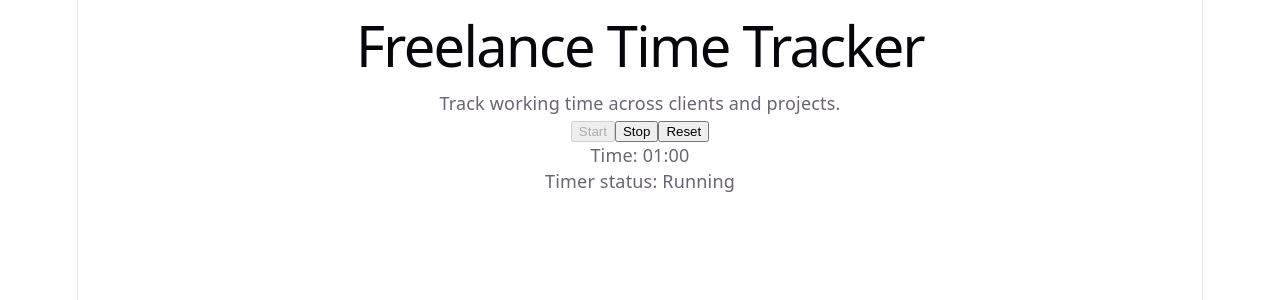
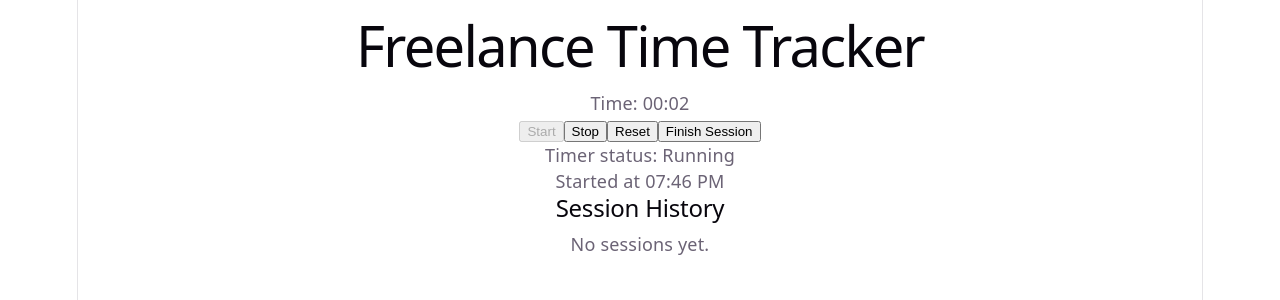
Before and after one commit to madcodedillain/work-time-tracker, a React (Vite) app: page / in a window 1280 px wide. Both pictures are taken after a click on the button "Start". Shown: the top 300 px of the page. Built offline with nearby package versions, Linux system fonts and the light colour scheme.

Commit message:
Basic Session Logic

```diff
--- a/src/App.tsx
+++ b/src/App.tsx
@@ -1,7 +1,6 @@
 import { useEffect, useState } from 'react';
 
-function formatTime(totalSeconds: number)
-{
+function formatTime(totalSeconds: number) {
   const minutes = Math.floor(totalSeconds / 60);
   const remainingSeconds = totalSeconds % 60;
 
@@ -9,9 +8,13 @@
 }
 
 function App() {
+  const [seconds, setSeconds] = useState(0);
+  const [isRunning, setIsRunning] = useState(false);
+  const [startTime, setStartTime] = useState<Date | null>(null);
 
-  const [seconds, setSeconds] = useState(58);
-  const [isRunning, setIsRunning] = useState(false);
+  const [sessions, setSessions] = useState<
+    { startTime: Date; duration: number }[]
+  >([]);
 
   useEffect(() => {
     if (!isRunning) {
@@ -31,13 +34,17 @@
     <main>
       <h1>Freelance Time Tracker</h1>
 
-      <p>
-        Track working time across clients and projects.
-      </p>
+      <p>Time: {formatTime(seconds)}</p>
 
       <button
         type="button"
-  onClick={() => setIsRunning(true)}
+        onClick={() => {
+          if (seconds === 0) {
+            setStartTime(new Date());
+          }
+
+          setIsRunning(true);
+        }}
         disabled={isRunning}
       >
         Start
@@ -56,14 +63,66 @@
         onClick={() => {
           setIsRunning(false);
           setSeconds(0);
+          setStartTime(null);
         }}
       >
         Reset
       </button>
 
-<p>Time: {formatTime(seconds)}</p>
+      <button
+        type="button"
+        disabled={startTime === null || seconds === 0}
+        onClick={() => {
+          if (startTime === null || seconds === 0) {
+            return;
+          }
+
+          setSessions((currentSessions) => [
+            ...currentSessions,
+            {
+              startTime,
+              duration: seconds,
+            },
+          ]);
+
+          setIsRunning(false);
+          setSeconds(0);
+          setStartTime(null);
+        }}
+      >
+        Finish Session
+      </button>
+
       <p>Timer status: {isRunning ? 'Running' : 'Stopped'}</p>
 
+      {startTime && (
+        <p>
+          Started at{' '}
+          {startTime.toLocaleTimeString([], {
+            hour: '2-digit',
+            minute: '2-digit',
+          })}
+        </p>
+      )}
+
+      <h2>Session History</h2>
+
+      {sessions.length === 0 ? (
+        <p>No sessions yet.</p>
+      ) : (
+        <ul>
+          {sessions.map((session, index) => (
+            <li key={index}>
+              {session.startTime.toLocaleTimeString([], {
+                hour: '2-digit',
+                minute: '2-digit',
+              })}
+              {' — '}
+              {formatTime(session.duration)}
+            </li>
+          ))}
+        </ul>
+      )}
     </main>
   );
 }
```
Lines whose indentation alone changed are shown as unchanged.
